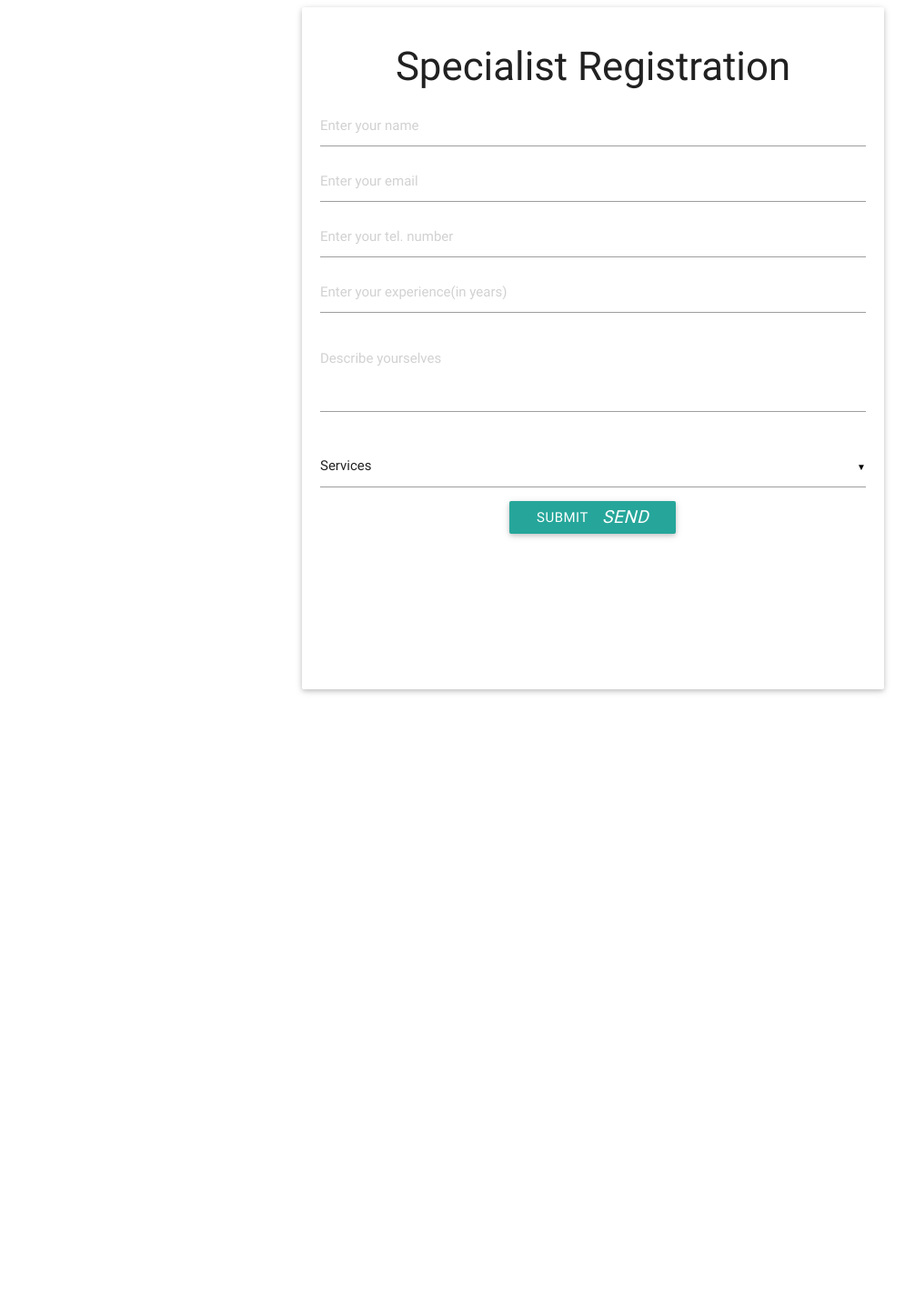
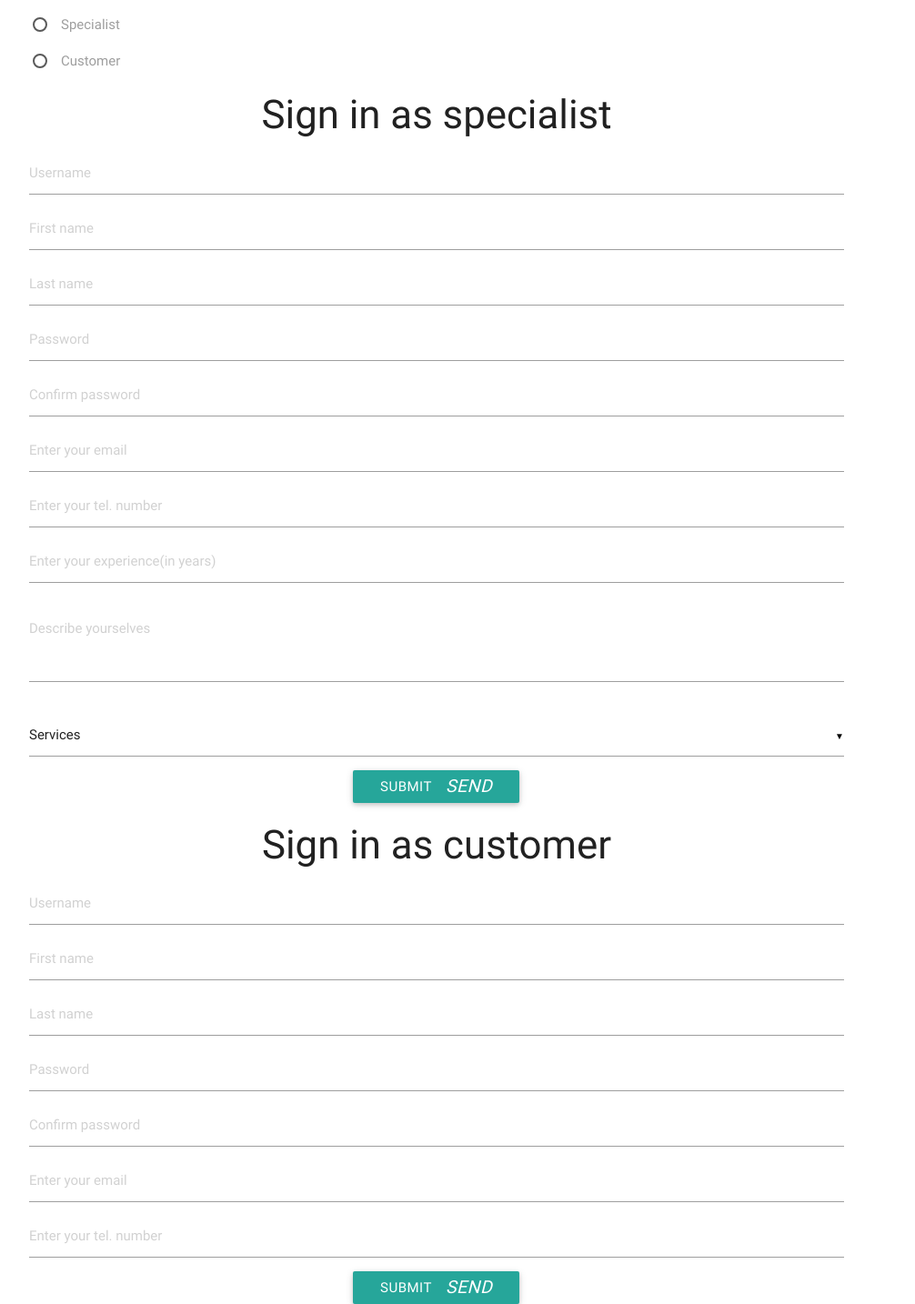
Before and after one commit to DevGuysPy/Specialist, a Flask app: page /specialist-registration/ in a window 1280 px wide. Shown: the whole page at 91% size, without its empty margins (160-1166 px from the left). Before the commit the page ends 763 px from the top, so only its background shows below. Run offline with Flask 2, Linux system fonts and the light colour scheme; data that the repository does not hold is empty; parts of the project's set-up code (start-up, migrations or seed data) failed here and were passed over.

Commit message:
Added last/fisrt name to customer, some fixed in template>will be fixed

```diff
--- a/main/forms.py
+++ b/main/forms.py
@@ -1,11 +1,10 @@
 from flask_wtf import Form
 
-from wtforms import StringField, DateTimeField, ValidationError, IntegerField, TextAreaField
-from wtforms.ext.sqlalchemy.fields import QuerySelectField
-from wtforms.validators import DataRequired, optional, Email, Length, NumberRange
+from wtforms import StringField, DateTimeField, ValidationError, IntegerField, TextAreaField, PasswordField
+from wtforms.validators import DataRequired, optional, Email, Length, NumberRange, EqualTo
 from wtforms_alchemy import model_form_factory
 
-from models import ServiceActivity, Specialist, Customer, Service
+from models import ServiceActivity, Specialist, AbstractUser, Customer
 
 
 BaseModelForm = model_form_factory(Form)
@@ -22,26 +21,6 @@ def start_end_validation(form, field):
             'Start of activity must be earlier than end of activity')
 
 
-class AddServiceActivityForm(Form):
-    specialist = QuerySelectField(
-        query_factory=Specialist.query.all,
-        get_pk=lambda a: a.id,
-        get_label=lambda a: a.name)
-    customer = QuerySelectField(
-        query_factory=Customer.query.all,
-        get_pk=lambda a: a.id,
-        get_label=lambda a: a.name)
-    service = QuerySelectField(
-        query_factory=Service.query.all,
-        get_pk=lambda a: a.id,
-        get_label=lambda a: a.title)
-    description = StringField('Description', validators=[optional()])
-    start = DateTimeField('Start', format='%Y-%d-%m %H:%M:%S',
-                          validators=[start_end_validation])
-    end = DateTimeField('End', format='%Y-%d-%m %H:%M:%S',
-                        validators=[optional()])
-
-
 class UniqueValidator(object):
 
     def __init__(self, model, field, message=None):
@@ -56,30 +35,87 @@ class UniqueValidator(object):
         if existing:
             raise ValidationError(self.message)
 
+
+class CustomerForm(Form):
+    class Meta:
+        model = Customer
+
+    first_name = StringField('first_name',
+                           validators=[
+                                DataRequired(),
+                                Length(max=128)])
+    last_name = StringField('last_name',
+                            validators=[
+                                DataRequired(),
+                                Length(max=128)])
+    username = StringField('username',
+                            validators=[
+                                DataRequired(),
+                                Length(max=128),
+                                UniqueValidator(Specialist, Specialist.username)])
+    password = PasswordField('password',
+                            validators=[
+                                DataRequired()])
+    confirm_password = PasswordField('repeat password',
+                            validators=[
+                                DataRequired(),
+                                EqualTo('password', message='Passwords must match')])
+    email = StringField('email',
+                            validators=[
+                                DataRequired(),
+                                Length(max=255),
+                                Email(),
+                                UniqueValidator(Specialist, Specialist.email)])
+    phone = StringField('phone',
+                            validators=[
+                                DataRequired(),
+                                Length(min=5, max=12),
+                                UniqueValidator(Specialist, Specialist.phone)])
+
+
 class SpecialistForm(Form):
-    name = StringField('name',
-                       validators=[
-                            DataRequired(),
-                            Length(max=128)])
+    class Meta:
+        model = AbstractUser
+
+    first_name = StringField('first_name',
+                           validators=[
+                                DataRequired(),
+                                Length(max=128)])
+    last_name = StringField('last_name',
+                            validators=[
+                                DataRequired(),
+                                Length(max=128)])
+    username = StringField('username',
+                            validators=[
+                                DataRequired(),
+                                Length(max=128),
+                                UniqueValidator(Specialist, Specialist.username)])
+    password = PasswordField('password',
+                            validators=[
+                                DataRequired()])
+    confirm_password = PasswordField('repeat password',
+                            validators=[
+                                DataRequired(),
+                                EqualTo('password', message='Passwords must match')])
     email = StringField('email',
-                        validators=[
-                            DataRequired(),
-                            Length(max=255),
-                            Email(),
-                            UniqueValidator(Specialist, Specialist.email)])
+                            validators=[
+                                DataRequired(),
+                                Length(max=255),
+                                Email(),
+                                UniqueValidator(Specialist, Specialist.email)])
     phone = StringField('phone',
-                        validators=[
-                            DataRequired(),
-                            Length(min=5, max=12),
-                            UniqueValidator(Specialist, Specialist.phone)])
+                            validators=[
+                                DataRequired(),
+                                Length(min=5, max=12),
+                                UniqueValidator(Specialist, Specialist.phone)])
     experience = IntegerField('experience',
-                              validators=[
+                            validators=[
                                 DataRequired(),
                                 NumberRange(max=100)])
     description = TextAreaField('description',
-                                validators=[
-                                    Length(max=750),
-                                    optional()])
+                            validators=[
+                                Length(max=750),
+                                optional()])
 
 
 def id_exist(form, field):
--- a/main/views.py
+++ b/main/views.py
@@ -14,7 +14,8 @@ import settings
 
 @app.route('/')
 def index():
-    return render_template('index.html')
+    all_customers = Customer.query.all()
+    return render_template('index.html', all_customers=all_customers)
 
 
 @app.route('/search', methods=['GET', 'POST'])
@@ -47,7 +48,10 @@ def specialist_registration():
     form = SpecialistForm(request.form)
     if request.method == 'POST':
         if form.validate():
-            new_specialist = Specialist(name=form.name.data,
+            new_specialist = Specialist(username=form.username.data,
+                                        first_name=form.first_name.data,
+                                        last_name=form.last_name.data,
+                                        password=form.password.data,
                                         email=form.email.data,
                                         phone=form.phone.data,
                                         experience=form.experience.data,
@@ -67,8 +71,6 @@ def specialist_registration():
                     SpecialistService(specialist_id=new_specialist.id,
                                       service_id=service_id)
                 db.session.add(specialist_service)
-
-            db.session.commit()
 
             return jsonify({
                 'status': 'ok',
--- a/static/js/specialist-registration.js
+++ b/static/js/specialist-registration.js
@@ -1,4 +1,18 @@
 $(document).ready(function(){
+    $(".choice").change(function () {
+        $('.specialist-form').hide();
+        $('.customer-form').hide();
+        switch ($(this).val()) {
+            case 'specialist':
+                $('.customer-form').hide();
+                $('.specialist-form').show();
+                break;
+            case 'customer':
+                $('.specialist-form').hide();
+                $('.customer-form').show();
+                break;
+        }
+    });
     $('.form-submit').click(function(event){
         event.preventDefault();
         $('.error').html('');
@@ -18,4 +32,15 @@ $(document).ready(function(){
             }
         })
     });
+    $('#conf_pass').on('keyup', function() {
+        var pass = $('#pass');
+        var conf_pass = $('#conf_pass');
+        var message = $('#confirmMessage');
+
+        if(pass.val() == conf_pass.val()){
+            message.html('OK');
+        }else{
+            message.html('Passwords do not match!');
+        }
+    });
 });
--- a/templates/SpecialistRegistration.html
+++ b/templates/SpecialistRegistration.html
@@ -3,16 +3,52 @@
 
 {% block body %}
     <div class="container">
-        <div class="card-panel" style="width: 640px;height: 750px;margin-right: 0px;margin-left: 300px;">
-            <div class="panel-title">
-                <center><h3>Specialist Registration</h3></center>
+
+         <div class="radio">
+            <p>
+            <input class="with-gap choice" name="account_type" type="radio"  value="specialist"
+                   id="r_user">
+            <label for="r_user">Specialist</label>
+        </p>
+        </div>
+        <div class="radio">
+            <p>
+                <input class="with-gap choice" name="account_type" type="radio"  value="customer"
+                       id="r_student">
+                <label for="r_student">Customer</label>
+            </p>
         </div>
 
-            <form method="POST" >
+
+
+
+
+            <form method="POST">
+                <div class="specialist-form">
+                    <div class="panel-title">
+                        <center><h3>Sign in as specialist</h3></center>
+                    </div>
                         {{ form.csrf_token }}
                         <div class="form-group">
-                    {{ form.name(placeholder="Enter your name") }}
-                    <div id="error_name" class="error"></div>
+                            {{ form.username(placeholder="Username") }}
+                            <div id="error_username" class="error"></div>
+                        </div>
+                        <div class="form-group">
+                            {{ form.first_name(placeholder="First name") }}
+                            <div id="error_first_name" class="error"></div>
+                        </div>
+                        <div class="form-group">
+                            {{ form.last_name(placeholder="Last name") }}
+                            <div id="error_last_name" class="error"></div>
+                        </div>
+                        <div class="form-group">
+                            {{ form.password(placeholder="Password", id="pass") }}
+                            <div id="error_password" class="error"></div>
+                        </div>
+                        <div class="form-group">
+                            {{ form.confirm_password(placeholder="Confirm password", id="conf_pass") }}
+                            <div id="error_confirm_password" class="error"></div>
+                            <div id="confirmMessage" class="confirmMessage"></div>
                         </div>
                         <div class="form-group">
                             {{ form.email(placeholder="Enter your email") }}
@@ -44,8 +80,48 @@
                             <i class="material-icons right">send</i>
                         </button></center>
                      <div class="done"></div>
+                </div>
+                <div class="customer-form">
+                    <div class="panel-title">
+                        <center><h3>Sign in as customer</h3></center>
+                    </div>
+                        {{ form.csrf_token }}
+                        <div class="form-group">
+                            {{ form.username(placeholder="Username") }}
+                            <div id="error_username" class="error"></div>
+                        </div>
+                        <div class="form-group">
+                            {{ form.first_name(placeholder="First name") }}
+                            <div id="error_first_name" class="error"></div>
+                        </div>
+                        <div class="form-group">
+                            {{ form.last_name(placeholder="Last name") }}
+                            <div id="error_last_name" class="error"></div>
+                        </div>
+                        <div class="form-group">
+                            {{ form.password(placeholder="Password", id="pass") }}
+                            <div id="error_password" class="error"></div>
+                        </div>
+                        <div class="form-group">
+                            {{ form.confirm_password(placeholder="Confirm password", id="conf_pass") }}
+                            <div id="error_confirm_password" class="error"></div>
+                            <div id="confirmMessage" class="confirmMessage"></div>
+                        </div>
+                        <div class="form-group">
+                            {{ form.email(placeholder="Enter your email") }}
+                            <div id="error_email" class="error"></div>
+                        </div>
+                        <div class="form-group">
+                            {{ form.phone(placeholder="Enter your tel. number") }}
+                            <div id="error_phone" class="error"></div>
+                        </div>
+                        <center><button class="form-submit btn waves-effect waves-light" type="submit" name="action">Submit
+                            <i class="material-icons right">send</i>
+                        </button></center>
+                     <div class="done"></div>
+                </div>
             </form>
-        </div>
+
     </div>
 {% endblock %}
 
--- a/templates/search.html
+++ b/templates/search.html
@@ -8,7 +8,7 @@
     <input type="submit" name="submit">
 </form>
 {% for s in specialists %}
-    {{ s.name }}<br/>
+    {{ s.first_name }} {{ s.last_name }}<br/>
 {% endfor %}
 </body>
 </html>
```
Also changed, not shown: main/models.py (+14 -4 lines), migrations/versions/057dd2648bf4_.py (added, +28 -0 lines), migrations/versions/4b4b67cd9f42_.py (added, +33 -0 lines), migrations/versions/b9c4d6a20a31_.py (deleted, +0 -26 lines), migrations/versions/e3608c1587d0_.py (deleted, +0 -89 lines), templates/index.html (+8 -0 lines), 1 other file. Lines whose indentation alone changed are shown as unchanged.
